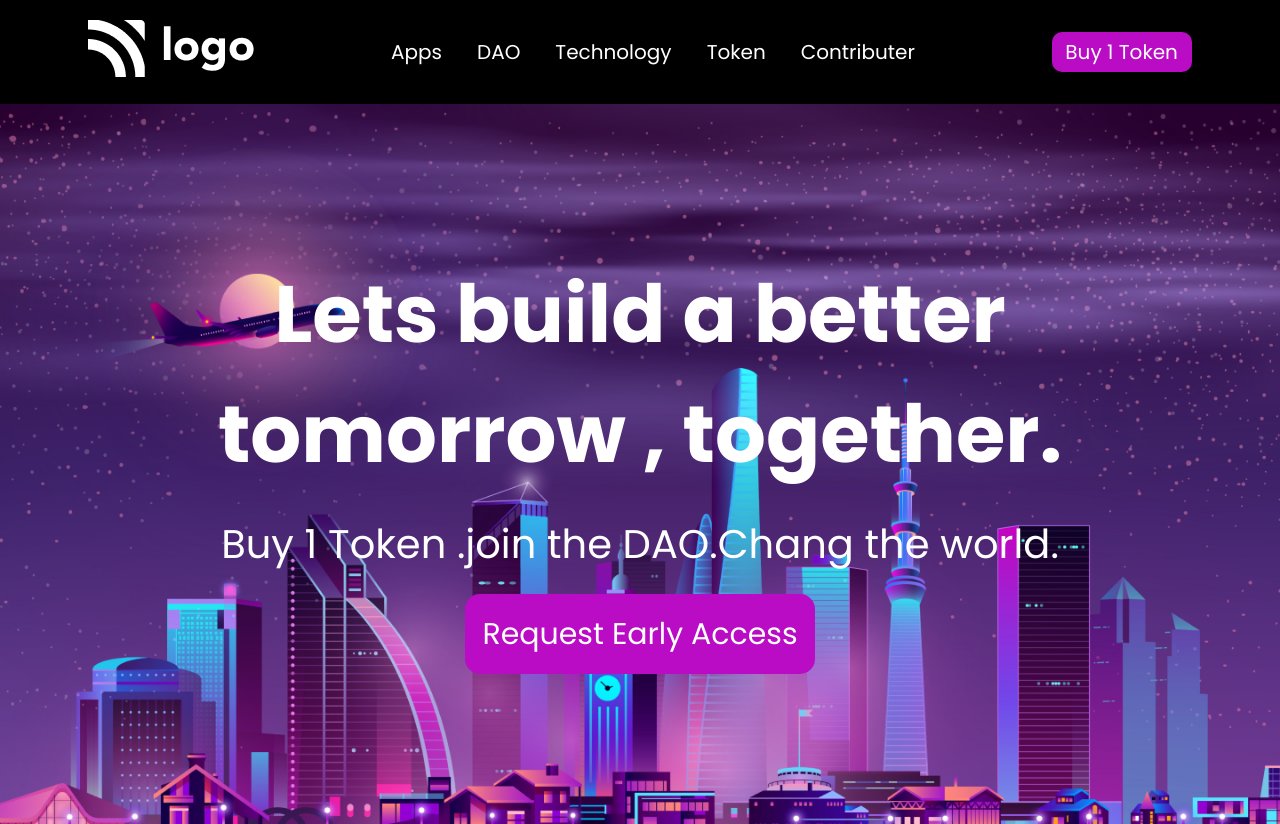
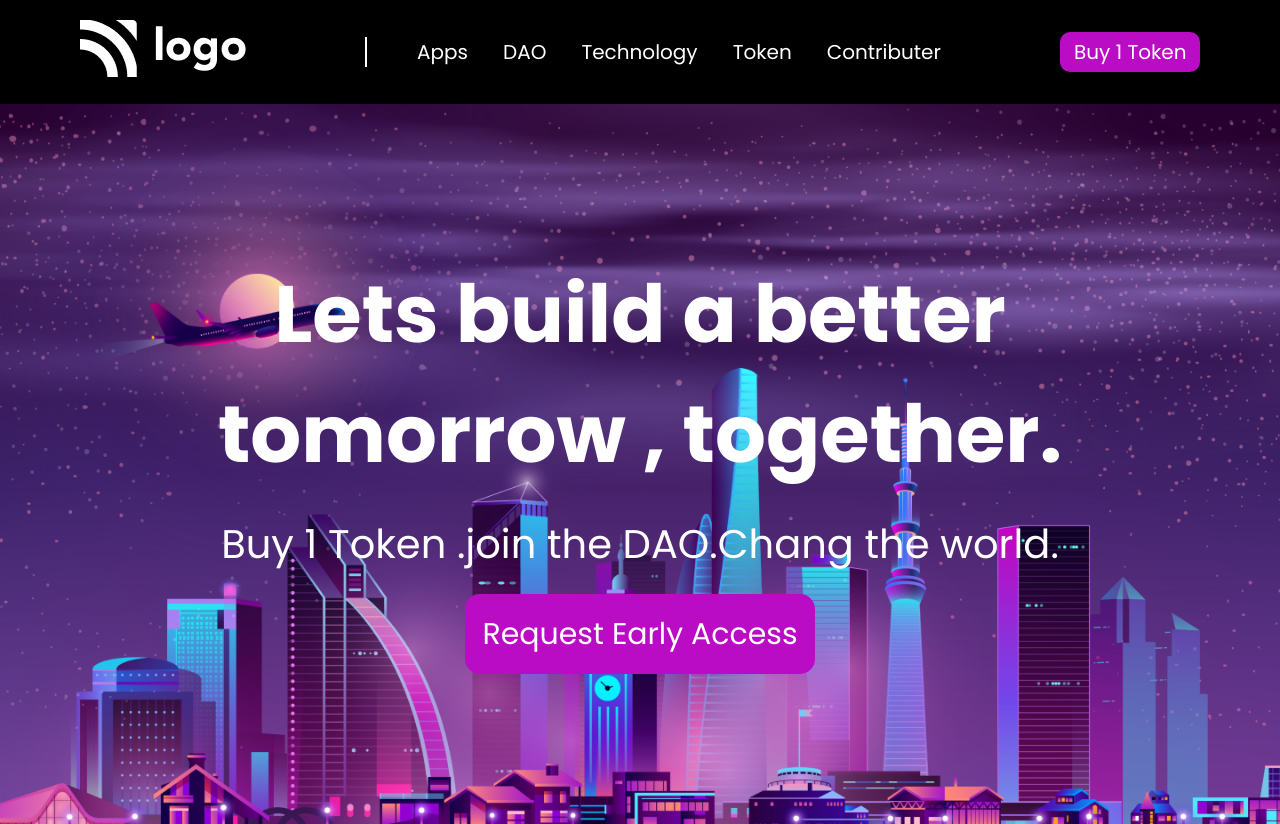
Before and after one commit to omkeshborse/HTML-CSSProject3.github.io, a plain HTML site: page index.html in a window 1280 px wide. Drawn offline with Linux system fonts and the light colour scheme.

Commit message:
Add files via upload

```diff
--- a/style/style.css
+++ b/style/style.css
@@ -31,6 +31,8 @@ body{
     gap: 35px;
     font-size: 20px;
     list-style: none;
+    border-left: 2px solid white;
+    padding-left: 50px;
 }
 
 .navbar div button{
```
